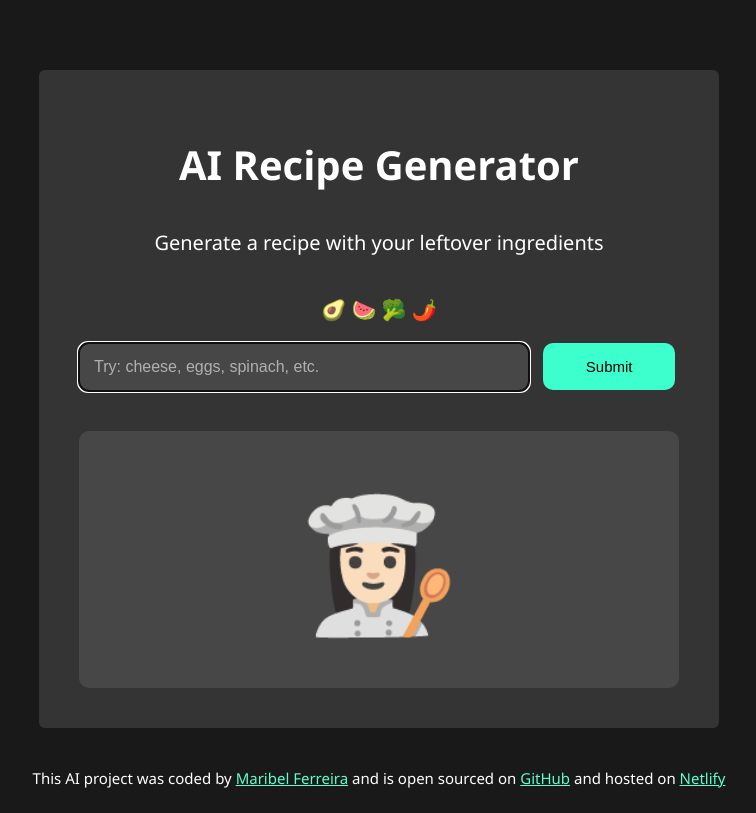
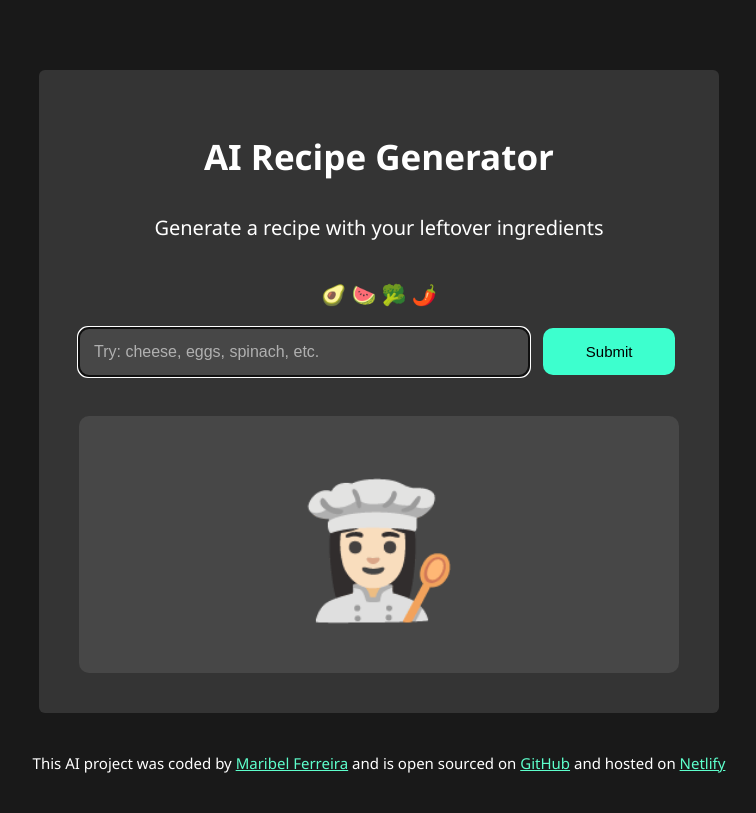
Before and after one commit to maribelferreira/ai-recipe-generator, a plain HTML site: page index.html in a window 1280 px wide. Shown: the whole page, without its empty margins (261-1017 px from the left). Drawn offline with nearby package versions, Linux system fonts and the light colour scheme.

Commit message:
Update styles.css to adjust h1 font size and add margin to footer for improved layout

```diff
--- a/src/styles.css
+++ b/src/styles.css
@@ -5,7 +5,7 @@ body {
 
 h1 {
   text-align: center;
-  font-size: 40px;
+  font-size: 35px;
   padding-bottom: 10px;
   color: rgb(255, 255, 255);
 }
@@ -24,6 +24,7 @@ footer {
   text-align: center;
   font-size: 15px;
   color: white;
+  margin-bottom: 40px;
 }
 
 footer a {
```
